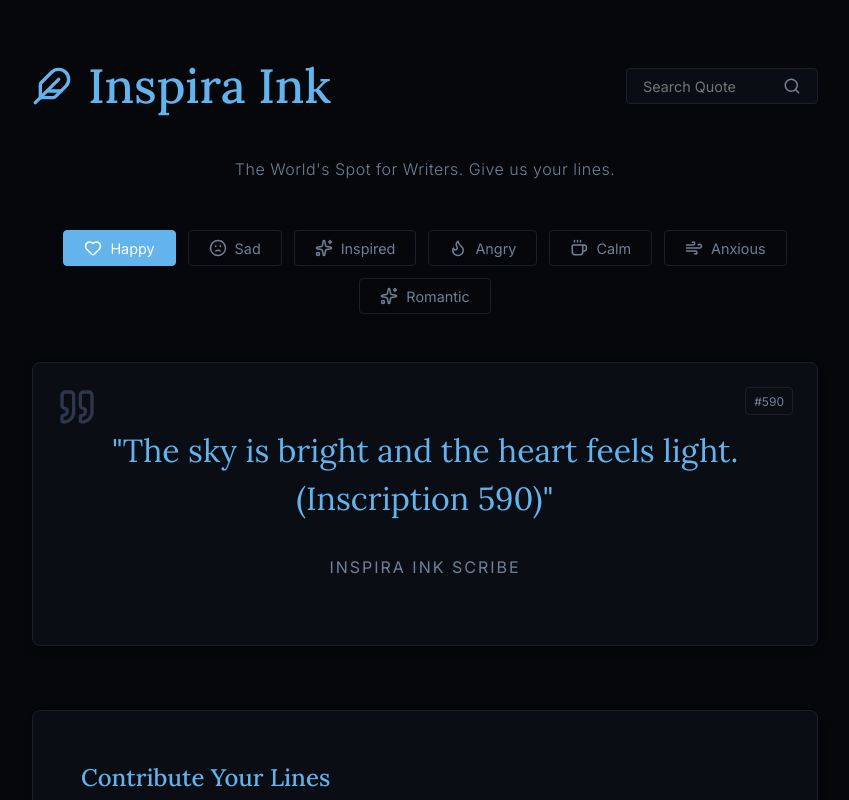
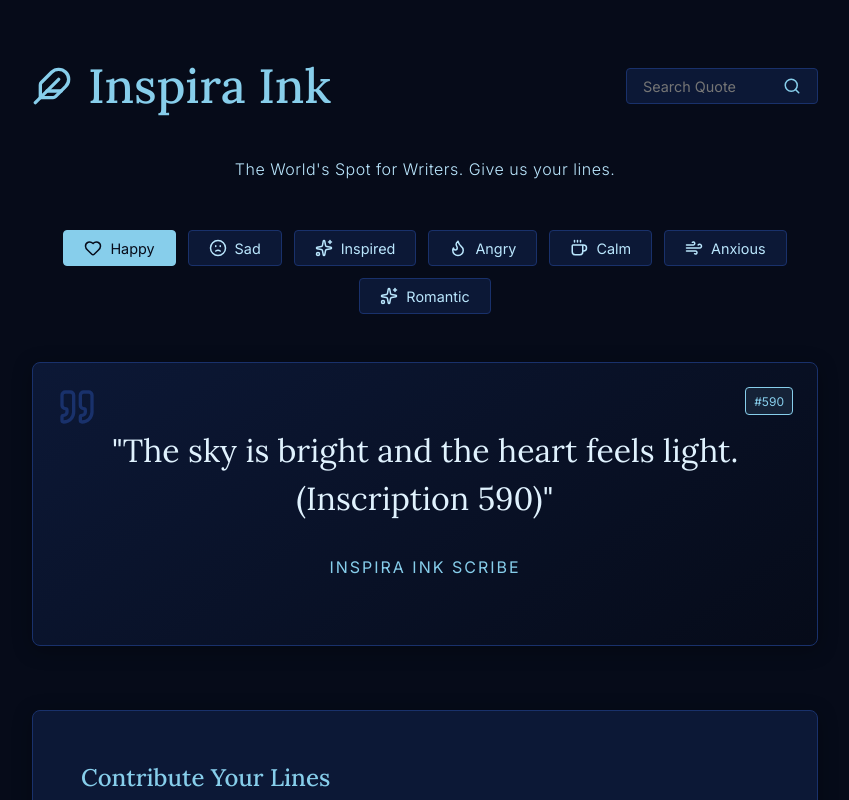
Before and after one commit to LeoxIrfzzzz/Inspira-Ink, a Next.js app: page / in a window 1280 px wide. Shown: the top 800 px of the page, without its empty margins (215-1064 px from the left). Built offline with nearby package versions, Linux system fonts and the light colour scheme; no server answers.

Commit message:
Exact Blue theme restored and made header link clickable

```diff
--- a/src/app/globals.css
+++ b/src/app/globals.css
@@ -1,13 +1,13 @@
 @import url('https://fonts.googleapis.com/css2?family=Lora:ital,wght@0,400;0,500;0,600;0,700;1,400;1,500&family=Inter:wght@300;400;500;600&display=swap');
 
 :root {
-  --ink-primary: #05070a;
-  --ink-secondary: #0a0d14;
-  --ink-tertiary: #1a1f2b;
-  --ink-light: #2d364a;
-  --ink-text: #f0f2f5;
-  --ink-text-muted: #718096;
-  --ink-highlight: #63b3ed;
+  --ink-primary: #060b19;
+  --ink-secondary: #0c1836;
+  --ink-tertiary: #19316b;
+  --ink-light: #87ceeb;
+  --ink-text: #e0f2fe;
+  --ink-text-muted: #bae6fd;
+  --ink-highlight: #0ea5e9;
 
   --font-serif: 'Lora', serif;
   --font-sans: 'Inter', sans-serif;
@@ -43,16 +43,27 @@ body {
   margin-bottom: 3rem;
 }
 
+.title-link {
+  text-decoration: none;
+  cursor: pointer;
+}
+
 .title {
   font-family: var(--font-serif);
   font-size: 3rem;
   font-weight: 500;
-  color: var(--ink-highlight);
+  color: var(--ink-light); /* Sky blue title */
   margin-bottom: 0.5rem;
   display: flex;
   align-items: center;
   justify-content: center;
   gap: 1rem;
+  transition: var(--transition);
+}
+
+.title:hover {
+  color: var(--ink-highlight);
+  transform: scale(1.02);
 }
 
 .subtitle {
@@ -73,7 +84,7 @@ body {
 }
 
 .search-form:focus-within {
-  border-color: var(--ink-text-muted);
+  border-color: var(--ink-highlight);
 }
 
 .search-input {
@@ -95,7 +106,7 @@ body {
 .search-btn {
   background-color: transparent;
   border: none;
-  color: var(--ink-text-muted);
+  color: var(--ink-light);
   padding: 0.5rem 1rem;
   cursor: pointer;
   display: flex;
@@ -117,7 +128,7 @@ body {
 }
 
 .mood-btn {
-  background-color: transparent;
+  background-color: var(--ink-secondary);
   color: var(--ink-text-muted);
   border: 1px solid var(--ink-tertiary);
   padding: 0.5rem 1.25rem;
@@ -133,24 +144,25 @@ body {
 }
 
 .mood-btn:hover {
-  border-color: var(--ink-text-muted);
+  border-color: var(--ink-light);
   color: var(--ink-text);
+  background-color: var(--ink-tertiary);
 }
 
 .mood-btn.active {
-  background-color: var(--ink-highlight);
-  color: #ffffff;
-  border-color: var(--ink-highlight);
+  background-color: var(--ink-light);
+  color: var(--ink-primary);
+  border-color: var(--ink-light);
 }
 
 .quote-display {
-  background: var(--ink-secondary);
+  background: linear-gradient(145deg, var(--ink-secondary), #060b19);
   border: 1px solid var(--ink-tertiary);
   border-radius: 8px;
   padding: 4rem 3rem;
   text-align: center;
   position: relative;
-  box-shadow: 0 4px 15px rgba(0, 0, 0, 0.03);
+  box-shadow: 0 4px 20px rgba(0, 0, 0, 0.3);
   margin-bottom: 4rem;
   min-height: 250px;
   display: flex;
@@ -163,16 +175,16 @@ body {
   position: absolute;
   top: 1.5rem;
   left: 1.5rem;
-  color: var(--ink-light);
+  color: var(--ink-tertiary);
 }
 
 .quote-number.badge {
   position: absolute;
   top: 1.5rem;
   right: 1.5rem;
-  background-color: transparent;
-  color: var(--ink-text-muted);
-  border: 1px solid var(--ink-tertiary);
+  background-color: rgba(135, 206, 235, 0.1);
+  color: var(--ink-light);
+  border: 1px solid var(--ink-light);
   padding: 0.2rem 0.5rem;
   border-radius: 4px;
   font-size: 0.75rem;
@@ -185,12 +197,12 @@ body {
   line-height: 1.5;
   margin-bottom: 2rem;
   font-weight: 400;
-  color: var(--ink-highlight);
+  color: var(--ink-text);
 }
 
 .quote-author {
   font-size: 1rem;
-  color: var(--ink-text-muted);
+  color: var(--ink-light);
   font-family: var(--font-sans);
   text-transform: uppercase;
   letter-spacing: 2px;
@@ -201,7 +213,7 @@ body {
   border-radius: 8px;
   padding: 3rem;
   border: 1px solid var(--ink-tertiary);
-  box-shadow: 0 4px 15px rgba(0, 0, 0, 0.03);
+  box-shadow: 0 4px 20px rgba(0, 0, 0, 0.3);
   margin-bottom: 2rem;
 }
 
@@ -210,7 +222,7 @@ body {
   font-size: 1.5rem;
   margin-bottom: 2rem;
   text-align: left;
-  color: var(--ink-highlight);
+  color: var(--ink-light);
   font-weight: 500;
   border-bottom: 1px solid var(--ink-tertiary);
   padding-bottom: 1rem;
@@ -231,7 +243,7 @@ body {
 
 .form-input, .form-textarea, .form-select {
   width: 100%;
-  background-color: var(--ink-secondary);
+  background-color: var(--ink-primary);
   border: 1px solid var(--ink-tertiary);
   color: var(--ink-text);
   padding: 0.75rem 1rem;
@@ -242,13 +254,13 @@ body {
 }
 
 .form-select option {
-  background-color: #1a1f2b; /* A bit lighter for contrast in the dropdown */
-  color: #ffffff;
+  background-color: var(--ink-secondary);
+  color: var(--ink-text);
 }
 
 .form-input:focus, .form-textarea:focus, .form-select:focus {
   outline: none;
-  border-color: var(--ink-highlight);
+  border-color: var(--ink-light);
 }
 
 .form-textarea {
@@ -259,8 +271,8 @@ body {
 }
 
 .submit-btn {
-  background-color: var(--ink-highlight);
-  color: #ffffff;
+  background-color: var(--ink-light);
+  color: var(--ink-primary);
   border: none;
   padding: 0.75rem 1.5rem;
   border-radius: 4px;
@@ -277,7 +289,8 @@ body {
 }
 
 .submit-btn:hover {
-  background-color: #333333;
+  background-color: var(--ink-highlight);
+  transform: translateY(-2px);
 }
 
 .error-message, .success-message {
@@ -288,15 +301,15 @@ body {
 }
 
 .error-message {
-  background-color: #fff5f5;
-  color: #e53e3e;
-  border: 1px solid #fed7d7;
+  background-color: rgba(255, 107, 107, 0.1);
+  color: #ff6b6b;
+  border: 1px solid rgba(255, 107, 107, 0.3);
 }
 
 .success-message {
-  background-color: #f0fff4;
-  color: #38a169;
-  border: 1px solid #c6f6d5;
+  background-color: rgba(135, 206, 235, 0.1);
+  color: var(--ink-light);
+  border: 1px solid rgba(135, 206, 235, 0.3);
 }
 
 .fade-in {
--- a/src/app/page.tsx
+++ b/src/app/page.tsx
@@ -104,9 +104,11 @@ export default function InspiraInk() {
     <main className="container">
       <header className="header">
         <div style={{ display: 'flex', justifyContent: 'space-between', alignItems: 'center', marginBottom: '2rem' }}>
-          <h1 className="title" style={{ marginBottom: 0 }}>
-            <Feather size={40} /> Inspira Ink
-          </h1>
+          <a href="/" className="title-link">
+            <h1 className="title" style={{ marginBottom: 0 }}>
+              <Feather size={40} /> Inspira Ink
+            </h1>
+          </a>
 
           <form onSubmit={handleSearch} className="search-form">
             <input
```
